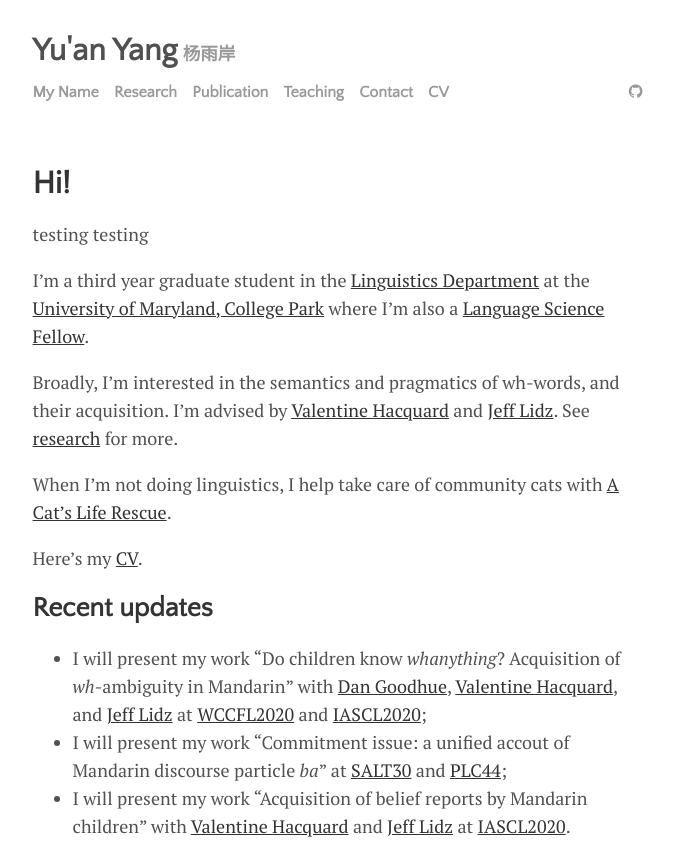
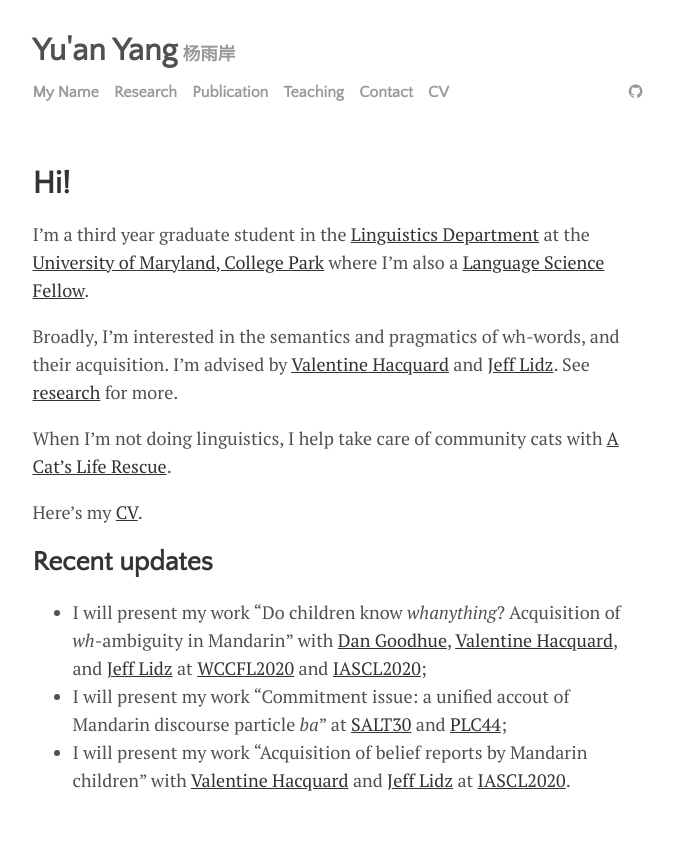
Before and after one commit to Yu-an/yu-an.github.io, a Jekyll site: the page built from index.md, in a window 1280 px wide, cut to the strip 0-854 px from the top of the page. Shown: the whole strip, without its empty margins (300-974 px from the left). Built offline with Jekyll 4.4.1, drawn with Linux system fonts in a browser that asks for light colours.

Commit message:
editing the links

```diff
--- a/index.md
+++ b/index.md
@@ -12,11 +12,10 @@
 
 ---
 
-testing testing
 
 I'm a third year graduate student in the [Linguistics Department](http://ling.umd.edu/) at the [University of Maryland, College Park](http://www.umd.edu/) where I'm also a [Language Science Fellow](https://languagescience.umd.edu/lsf).
 
-Broadly, I'm interested in the semantics and pragmatics of wh-words, and their acquisition. I'm advised by [Valentine Hacquard](http://ling.umd.edu/~hacquard/) and [Jeff Lidz](http://ling.umd.edu/~jlidz/). See [research](menu/research.md) for more.
+Broadly, I'm interested in the semantics and pragmatics of wh-words, and their acquisition. I'm advised by [Valentine Hacquard](http://ling.umd.edu/~hacquard/) and [Jeff Lidz](http://ling.umd.edu/~jlidz/). See [research](menu/research.html) for more.
 
 When I'm not doing linguistics, I help take care of community cats with [A Cat's Life Rescue](https://www.acatsliferescue.org).
 
```
Also changed, not shown: 3 other files.
